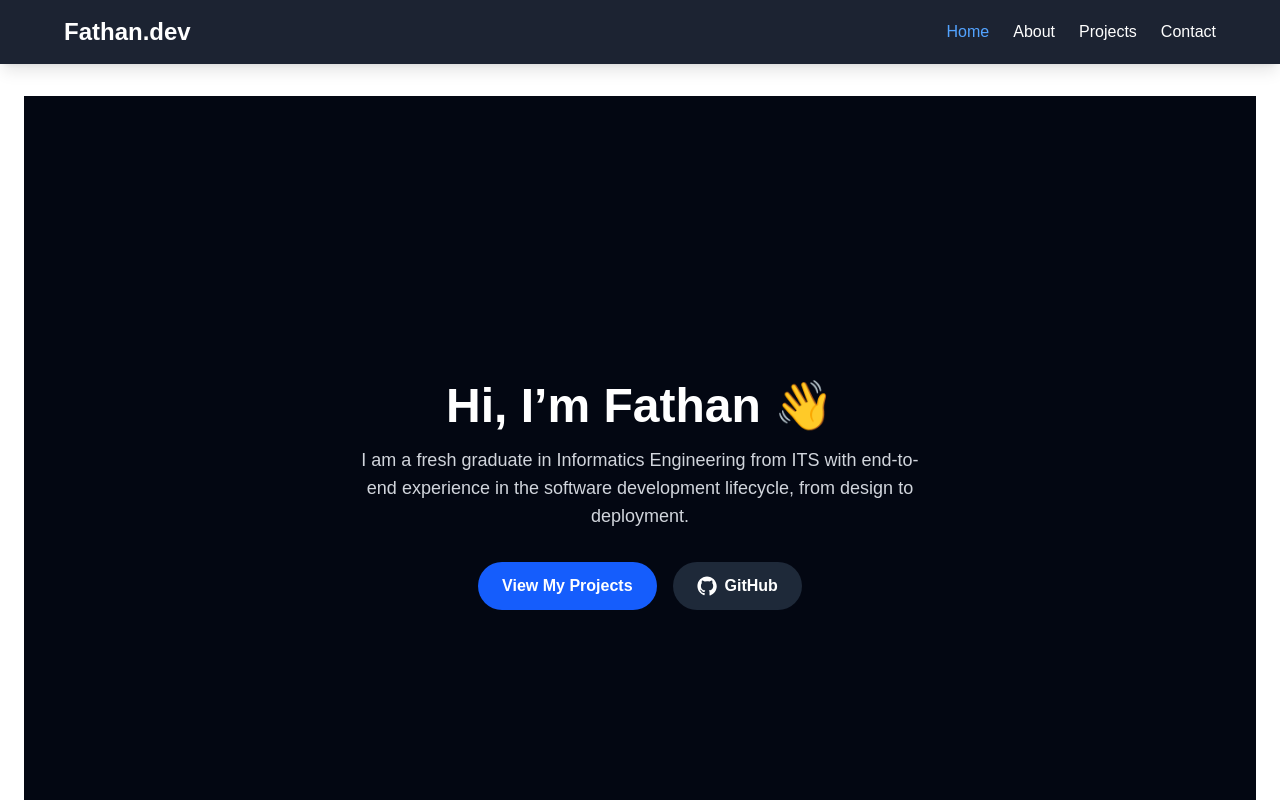
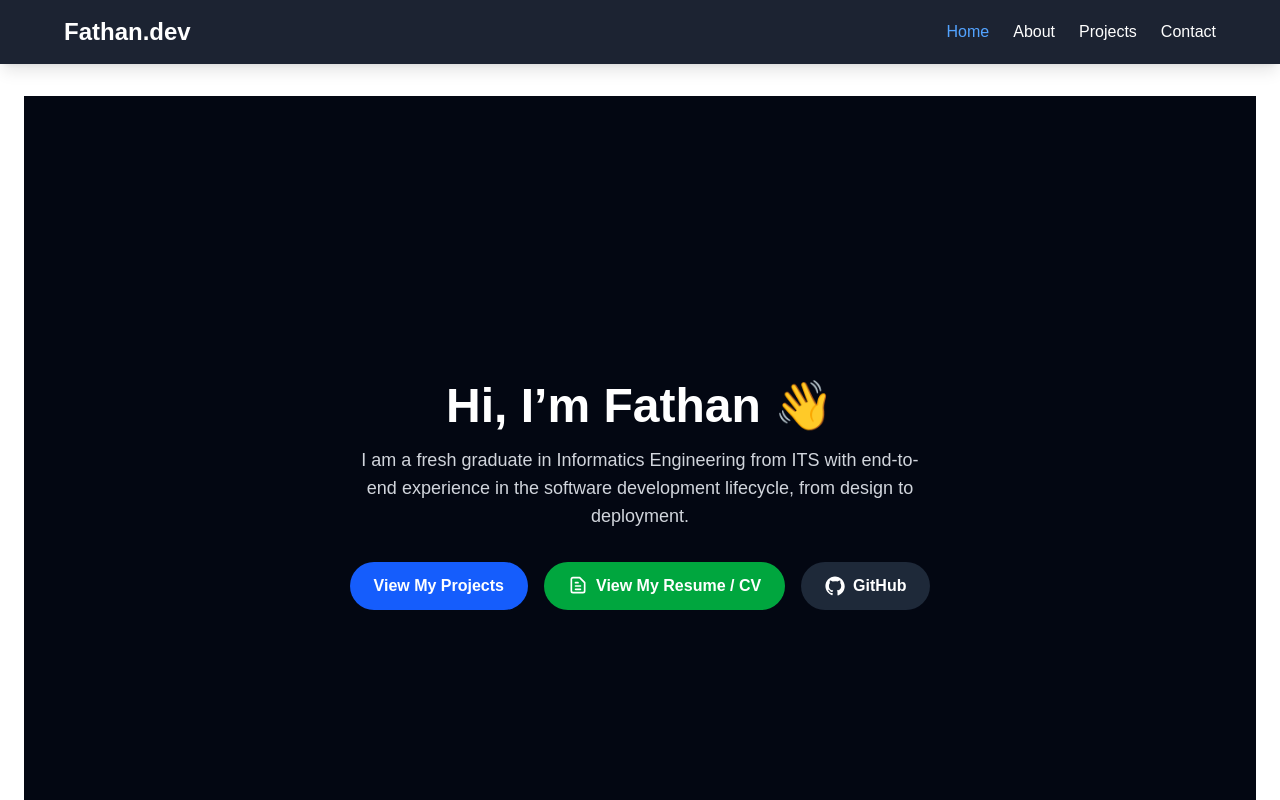
Before and after one commit to FathanAbi/my-portofolio, a Next.js app: page / in a window 1280 px wide. Shown: the top 800 px of the page. Built offline with nearby package versions, Linux system fonts and the light colour scheme.

Commit message:
add CV and resume button

```diff
--- a/app/page.tsx
+++ b/app/page.tsx
@@ -3,14 +3,18 @@ import Link from 'next/link'
 export default function Home() {
   return (
     <main className="min-h-screen flex flex-col items-center justify-center bg-gray-950 text-white px-4">
-      <h1 className="text-4xl sm:text-5xl font-bold text-center">Hi, I’m Fathan 👋</h1>
+      <h1 className="text-4xl sm:text-5xl font-bold text-center">
+        Hi, I’m Fathan 👋
+      </h1>
 
       <p className="mt-4 text-base sm:text-lg text-gray-300 max-w-xl text-center">
-        I am a fresh graduate in Informatics Engineering from ITS with end-to-end experience in the software
-        development lifecycle, from design to deployment.
+        I am a fresh graduate in Informatics Engineering from ITS with end-to-end
+        experience in the software development lifecycle, from design to
+        deployment.
       </p>
 
       <div className="mt-8 flex flex-col sm:flex-row gap-4">
+        {/* Projects */}
         <Link
           href="/projects"
           className="px-6 py-3 bg-blue-600 hover:bg-blue-700 rounded-full text-white font-semibold text-center transition-all duration-300"
@@ -18,6 +22,32 @@ export default function Home() {
           View My Projects
         </Link>
 
+        {/* Resume / CV */}
+        <a
+          href="https://drive.google.com/drive/u/0/folders/1JQGDW9g-yQ9V--JAGYYHkiGKHwCebFp4"
+          target="_blank"
+          rel="noopener noreferrer"
+          className="px-6 py-3 bg-green-600 hover:bg-green-700 rounded-full text-white font-semibold text-center transition-all duration-300 flex items-center justify-center gap-2"
+        >
+          {/* Document Icon */}
+          <svg
+            xmlns="http://www.w3.org/2000/svg"
+            className="h-5 w-5"
+            fill="none"
+            viewBox="0 0 24 24"
+            stroke="currentColor"
+            strokeWidth={2}
+          >
+            <path
+              strokeLinecap="round"
+              strokeLinejoin="round"
+              d="M9 12h6m-6 4h6M9 8h3m-6 12h12a2 2 0 002-2V8l-6-6H6a2 2 0 00-2 2v14a2 2 0 002 2z"
+            />
+          </svg>
+          View My Resume / CV
+        </a>
+
+        {/* GitHub */}
         <a
           href="https://github.com/fathanabi"
           target="_blank"
```
